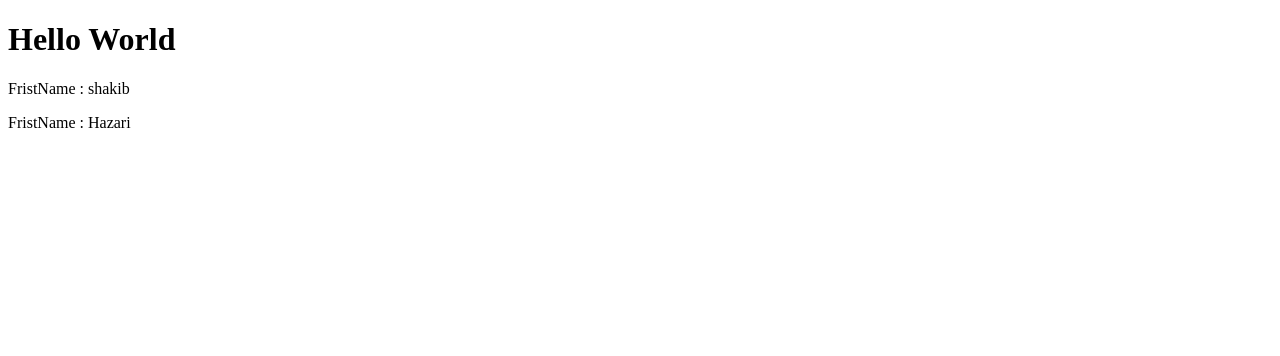
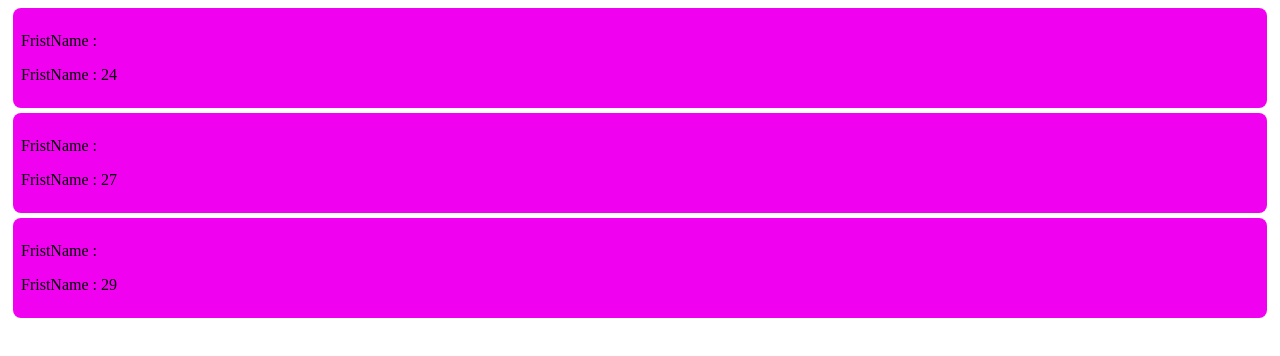
Before and after one commit to mdshakib771575-maker/React-F.p-Next_level, a React (Vite) app: page / in a window 1280 px wide. Shown: the top 356 px of the page. Built offline with nearby package versions, Linux system fonts and the light colour scheme.

Commit message:
implemented conditional randar and array props

```diff
--- a/src/App.jsx
+++ b/src/App.jsx
@@ -2,15 +2,25 @@
 import './App.css'
 import Card from './components/Card'
 // import TestComponet from './TestComponet'
+
+const members = [
+  { Name: "Shakib", age: 21 },
+  { Name: "bakib", age: 24 },
+  { Name: "nokib", age: 27 },
+  { Name: "Akib", age: 29 },
+]
 
 function App() {
 
 
   return (
     <>
-    {/* <TestComponet></TestComponet> */}
-    <Card fristName="shakib" lastName="Hazari"><h1>Hello World</h1></Card>
+      {/* <TestComponet></TestComponet> */}
+      {members.sort((a, b) => a.age - b.age)
+        .filter((mem => mem.age > 23))
+        .map((member) => <Card name={member.Name} age={member.age}></Card>)}
 
+        {/* <Card members={members}></Card> */}
     </>
   )
 }
--- a/src/components/Card.jsx
+++ b/src/components/Card.jsx
@@ -1,4 +1,4 @@
-
+import "./Style.css"
 // const Card = (props) => {
 //     console.log(props);
 //     return (
@@ -13,17 +13,60 @@
 // export default Card;
 
 
+ export default function Card ({Name,age})  {
 
-const Card = ({fristName,lastName,children}) => {
+    // if (age > 18) {
+    //     return (
+    //         <div>
 
-    return (
-        <div>
-            {children}
-            <p>FristName : {fristName}</p>
-            <p>FristName : {lastName}</p>
+    //             <p>FristName : {Name}</p>
+    //             <p>FristName : {age}</p>
 
-        </div>
-    );
+    //         </div>
+    //     );
+    // }
+    // if (age < 18) {
+    //     return "you are young"
+    // }
+
+
+    // return (
+    //     <>
+    //         {age > 18 && <div>
+    //             <p>FristName : {Name}</p>
+    //             <p>FristName : {age}</p>
+    //         </div>
+    //         }
+    //         {age < 18 && "you are young"}
+    //     </>
+    // )
+
+      return (
+        <>
+            {age > 18 ? <div className="style">
+                <p>FristName : {Name}</p>
+                <p>FristName : {age}</p>
+            </div>
+            : <div className="style">you are young</div>}
+        </>
+    )
 };
 
-export default Card;
+
+
+
+// export default function Card ({members})  {
+//     console.log(members);
+
+//       return (
+//         <>
+//          {members.sort((a, b) => a.age - b.age)
+//         .filter((mem => mem.age > 23))
+//         .map((member) => member.age > 18 ? <div className="style">
+//                 <p>FristName : {member.Name}</p>
+//                 <p>FristName : {member.age}</p>
+//             </div>
+//             : <div className="style">you are young</div>)}
+//         </>
+//     )
+// };
--- /dev/null
+++ b/src/components/Style.css
@@ -0,0 +1,6 @@
+.style{
+background: rgb(240, 2, 240);
+border-radius: 8px;
+padding: 8px;
+margin: 5px;
+}
```
